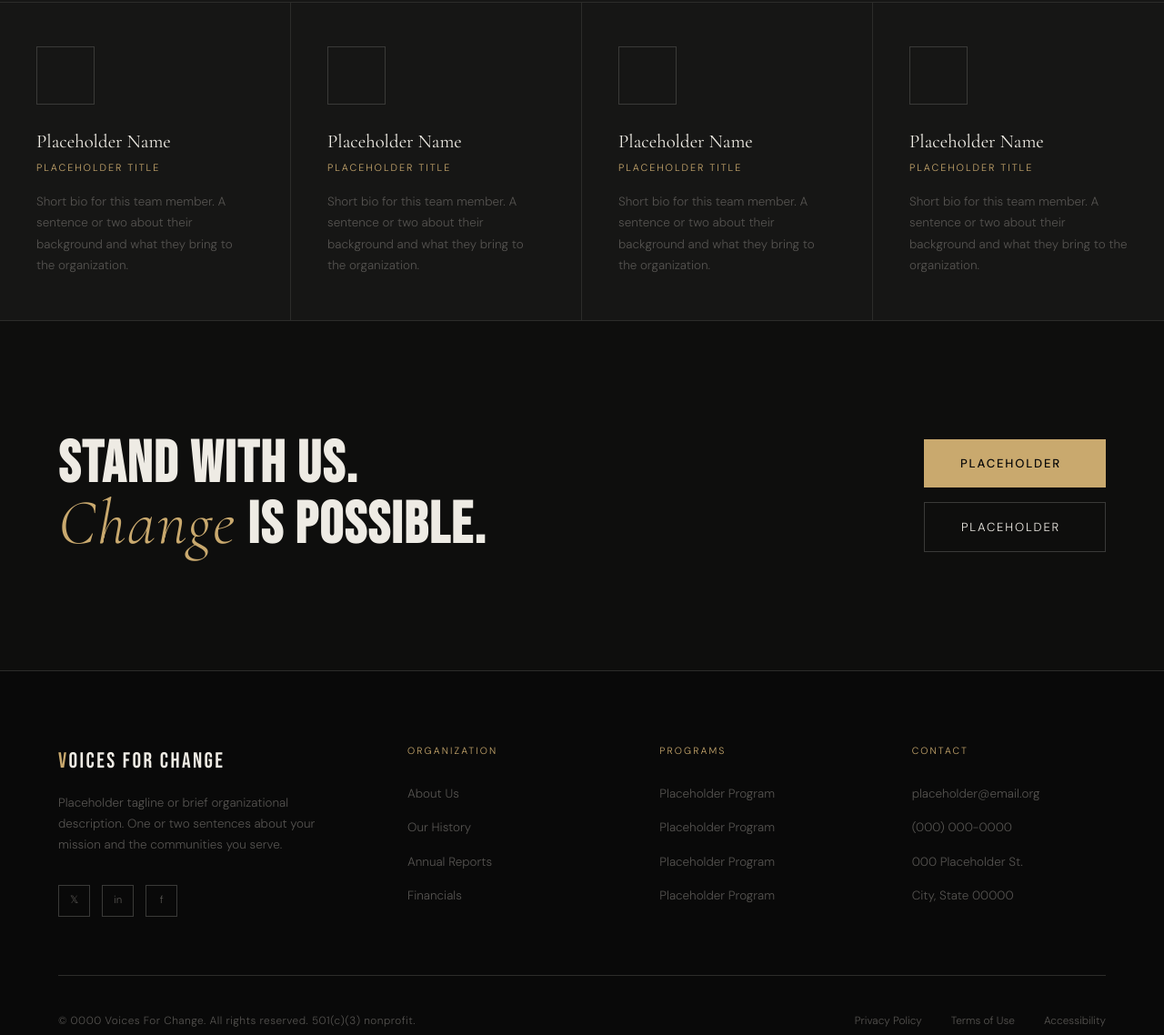
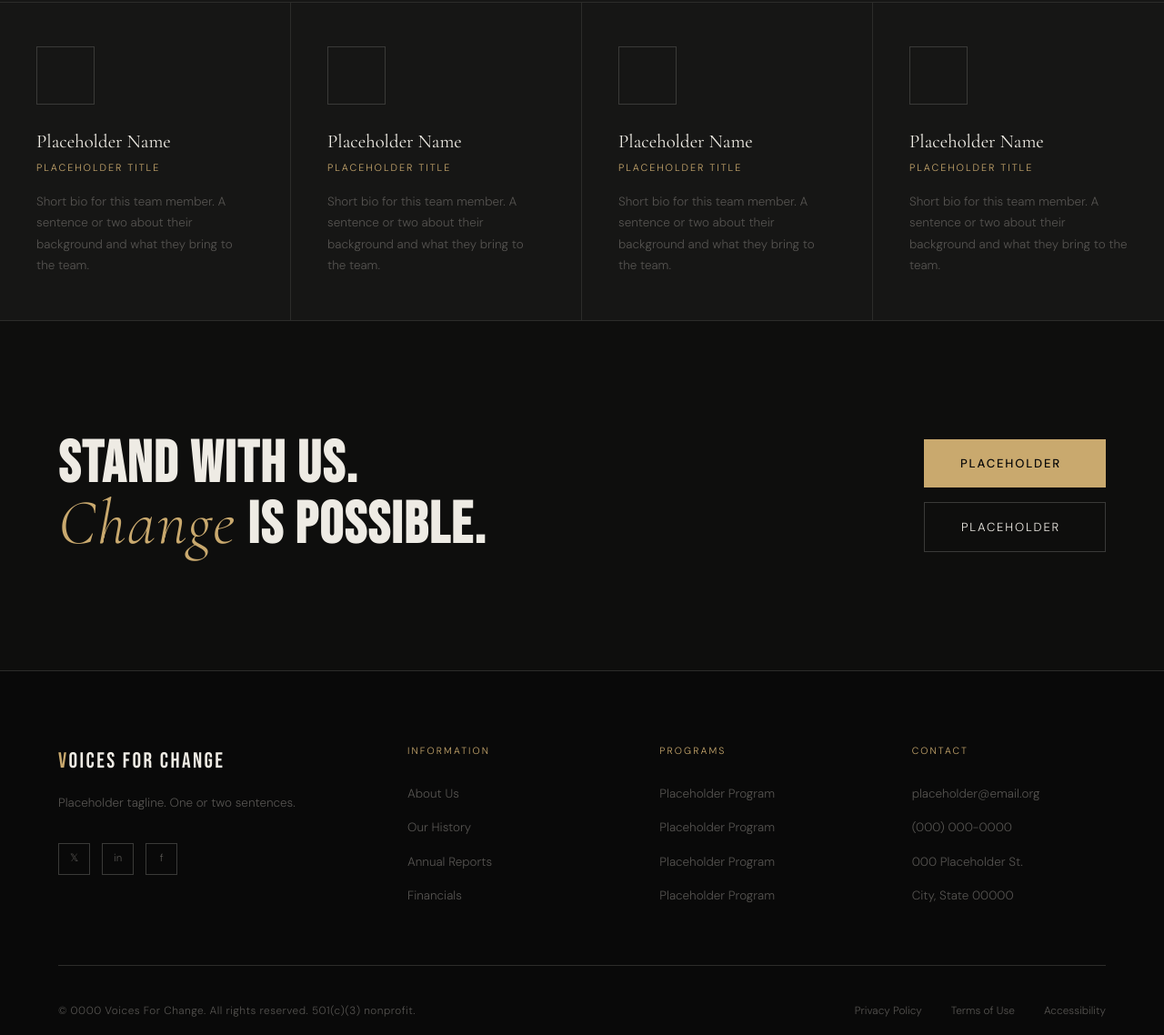
Before and after one commit to LucieSSI/AdvocacySite, a website: page index.html in a window 1280 px wide. Shown: the part 3663-4801 px from the top of the page at 91% size. Drawn offline with nearby package versions, Linux system fonts and the light colour scheme.

Commit message:
Update bios and footer text for clarity

```diff
--- a/index.html
+++ b/index.html
@@ -160,25 +160,25 @@
             <div class="about-avatar"></div>
             <div class="about-name">Placeholder Name</div>
             <div class="about-role">Placeholder Title</div>
-            <p class="about-bio">Short bio for this team member. A sentence or two about their background and what they bring to the organization.</p>
+            <p class="about-bio">Short bio for this team member. A sentence or two about their background and what they bring to the team.</p>
         </div>
         <div class="about-card">
             <div class="about-avatar"></div>
             <div class="about-name">Placeholder Name</div>
             <div class="about-role">Placeholder Title</div>
-            <p class="about-bio">Short bio for this team member. A sentence or two about their background and what they bring to the organization.</p>
+            <p class="about-bio">Short bio for this team member. A sentence or two about their background and what they bring to the team.</p>
         </div>
         <div class="about-card">
             <div class="about-avatar"></div>
             <div class="about-name">Placeholder Name</div>
             <div class="about-role">Placeholder Title</div>
-            <p class="about-bio">Short bio for this team member. A sentence or two about their background and what they bring to the organization.</p>
+            <p class="about-bio">Short bio for this team member. A sentence or two about their background and what they bring to the team.</p>
         </div>
         <div class="about-card">
             <div class="about-avatar"></div>
             <div class="about-name">Placeholder Name</div>
             <div class="about-role">Placeholder Title</div>
-            <p class="about-bio">Short bio for this team member. A sentence or two about their background and what they bring to the organization.</p>
+            <p class="about-bio">Short bio for this team member. A sentence or two about their background and what they bring to the team.</p>
         </div>
     </div>
 </section>
@@ -202,7 +202,7 @@
     <div class="footer-top">
         <div>
             <div class="footer-brand-name"><span>V</span>oices For Change</div>
-            <p class="footer-tagline">Placeholder tagline or brief organizational description. One or two sentences about your mission and the communities you serve.</p>
+            <p class="footer-tagline">Placeholder tagline. One or two sentences.</p>
             <div class="footer-socials">
                 <div class="social-btn">&#120143;</div>
                 <div class="social-btn">in</div>
@@ -210,7 +210,7 @@
             </div>
         </div>
         <div>
-            <p class="footer-col-title">Organization</p>
+            <p class="footer-col-title">Information</p>
             <ul class="footer-links">
                 <li><a href="#about">About Us</a></li>
                 <li><a href="nothing.html">Our History</a></li>
```
